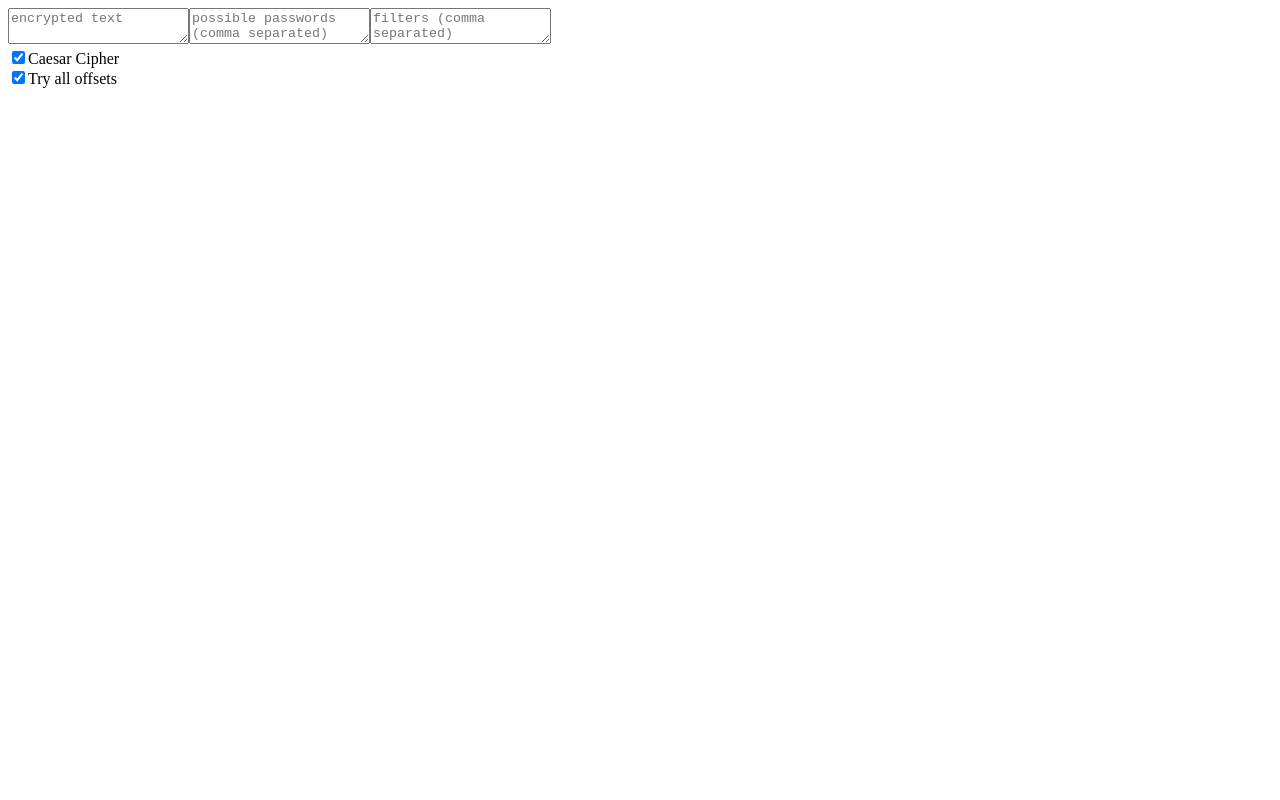
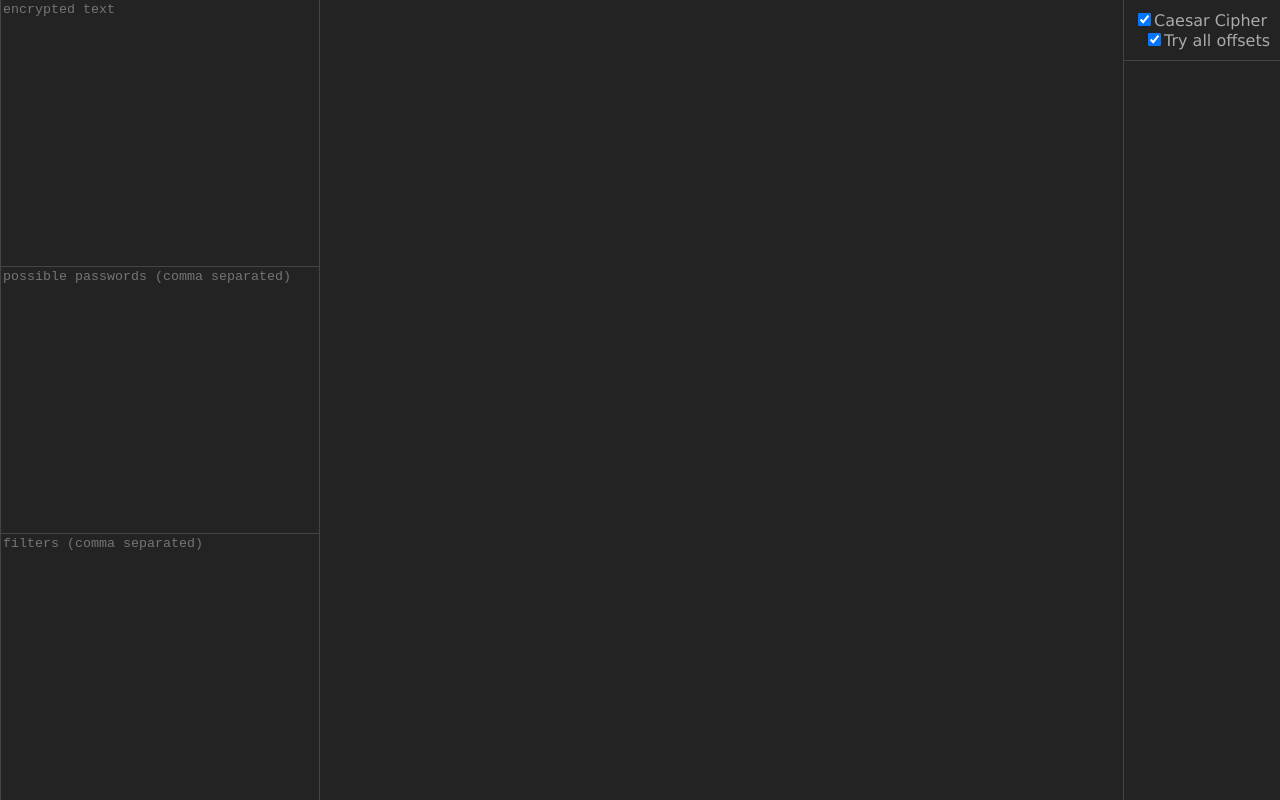
Before and after one commit to SrKomodo/decrypter, a React app: page / in a window 1280 px wide. Built offline with nearby package versions, Linux system fonts and the light colour scheme.

Commit message:
Add decent css

```diff
--- a/src/components/CipherOption.tsx
+++ b/src/components/CipherOption.tsx
@@ -37,7 +37,7 @@ class CipherOption extends React.Component<Props> {
       }
     }
     return (
-      <div>
+      <div className={this.props.enabled ? "" : "disabled"}>
         <input onChange={this.handleEnableChange} checked={this.props.enabled} id={this.props.id} type="checkbox"/>
         <label htmlFor={this.props.id}>{ciphers[this.props.id].name}</label>
         <div>
--- a/src/components/CipherOptions.tsx
+++ b/src/components/CipherOptions.tsx
@@ -43,7 +43,7 @@ class CipherOptions extends React.Component<Props> {
       }
     }
     return (
-      <div>
+      <div id="options">
         {elements}
       </div>
     );
--- a/src/index.tsx
+++ b/src/index.tsx
@@ -1,5 +1,7 @@
 import * as React from "react";
 import * as ReactDOM from "react-dom";
+
+import "./stylesheet.scss";
 
 import ciphers, { Cipher, Options } from "./ciphers";
 import CipherOptions from "./components/CipherOptions";
--- /dev/null
+++ b/src/stylesheet.scss
@@ -0,0 +1,70 @@
+* {
+  box-sizing: border-box;
+}
+
+body {
+  margin: 0;
+  background: #232323;
+  color: #aaa;
+  font-family: Verdana, Geneva, Tahoma, sans-serif;
+}
+
+#app {
+  display: flex;
+  height: 100vh;
+  justify-content: space-between;
+}
+
+#inputs {
+  display: flex;
+  max-width: 25%;
+  flex-direction: column;
+  flex-grow: 1;
+
+  textarea {
+    flex-grow: 1;
+    flex-shrink: 1;
+    border: 1px solid #444;
+    margin: 0;
+    background: #232323;
+    border-width: 0 1px 1px;
+    color: #aaa;
+    resize: none;
+
+    &:last-child {
+      border-bottom: none;
+    }
+  }
+}
+
+#output {
+  overflow: auto;
+  flex-grow: 1;
+
+  div {
+    padding: 1px 0;
+    border-bottom: solid 1px #444;
+    text-align: center;
+  }
+}
+
+#options {
+  border-left: 1px solid #444;
+  user-select: none;
+  white-space: nowrap;
+  word-wrap: none;
+
+  & > div {
+    padding: 10px;
+    border-bottom: 1px solid #444;
+
+    & > div {
+      overflow: hidden;
+      margin-left: 10px;
+    }
+
+    &.disabled > div {
+      height: 0;
+    }
+  }
+}
```
